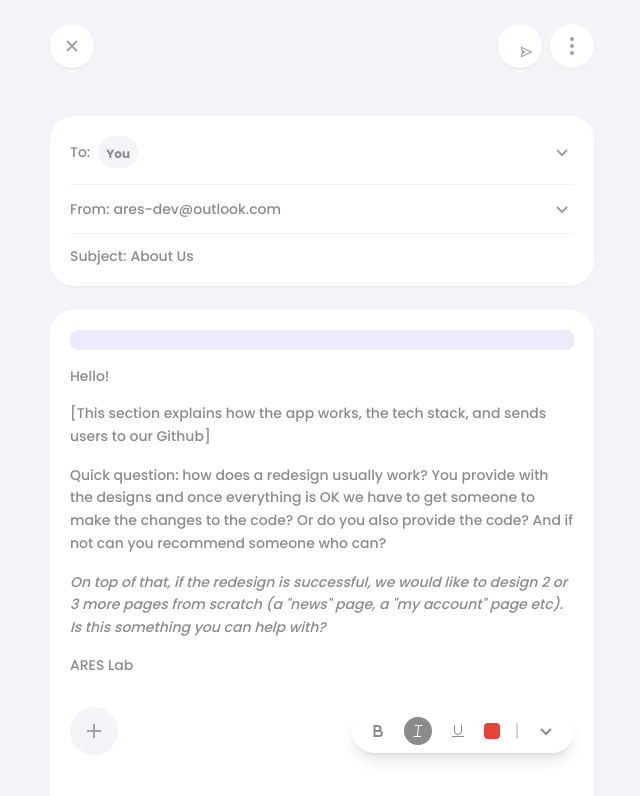
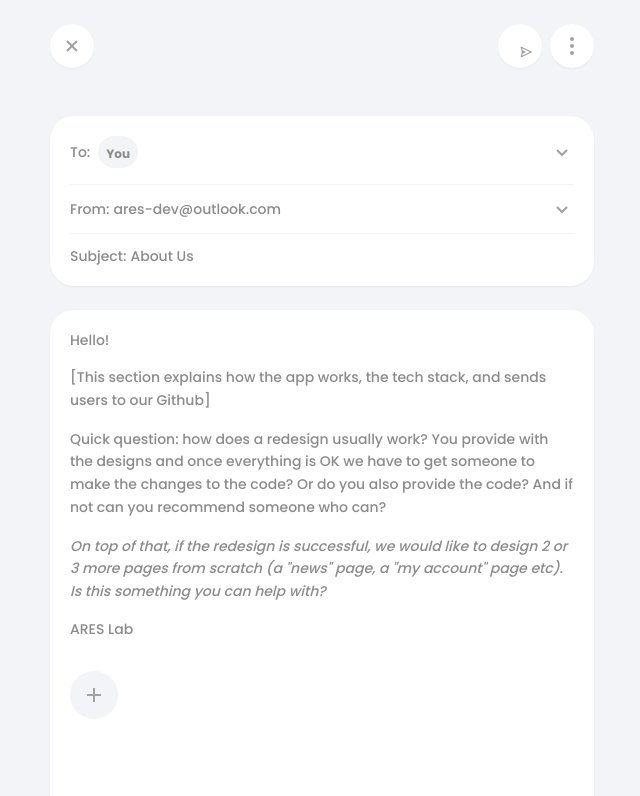
Before and after one commit to agniathreya/phisherman-frontend, an Angular app: page /about-us in a window 1280 px wide. Shown: the top 796 px of the page, without its empty margins (318-958 px from the left). Built offline with nearby package versions, Linux system fonts and the light colour scheme; a web font is replaced by a local one.

Commit message:
Remove purple highlight and rich text toolbar from About Us
cgen-ad40f6c9cd724aed8fc465ce9a03eb21

```diff
--- a/src/app/about-us/about-us.component.html
+++ b/src/app/about-us/about-us.component.html
@@ -71,7 +71,6 @@
       <div class="bg-white rounded-3xl p-5 mb-6 shadow-sm min-h-[400px] md:min-h-[500px] lg:min-h-[600px]">
         <div class="space-y-4">
           <!-- Highlight indicator -->
-          <div class="w-15 h-5 bg-shades-primary-10 rounded-lg mb-4"></div>
 
           <!-- Email content -->
           <div class="space-y-4">
@@ -95,50 +94,13 @@
           </div>
         </div>
 
-        <!-- Upload and formatting toolbar -->
-        <div class="flex items-center justify-between mt-8">
-          <!-- Upload button -->
+        <!-- Upload button -->
+        <div class="flex items-center mt-8">
           <button class="w-12 h-12 bg-email-bg rounded-full flex items-center justify-center">
             <svg class="w-6 h-6" viewBox="0 0 24 24" fill="none">
               <path d="M19 13h-6v6h-2v-6H5v-2h6V5h2v6h6v2z" fill="#A2A2A2"/>
             </svg>
           </button>
-
-          <!-- Formatting toolbar -->
-          <div class="flex items-center gap-4 bg-white rounded-full px-4 py-2 shadow-lg">
-            <!-- Bold -->
-            <button class="p-1">
-              <svg class="w-3 h-3" viewBox="0 0 12 12" fill="none">
-                <path d="M8.977 5.33148C9.30482 4.8019 9.48508 4.1943 9.49911 3.57162C9.51313 2.94894 9.36041 2.33384 9.05676 1.79004C8.75311 1.24624 8.30959 0.793519 7.77213 0.478779C7.23467 0.164039 6.62283 -0.00127045 6 -2.35153e-05H1.5V12H7.5C8.29671 12.0008 9.06983 11.7296 9.69138 11.2312C10.3129 10.7328 10.7457 10.0371 10.918 9.2592C11.0903 8.48134 10.9918 7.66797 10.6388 6.95371C10.2858 6.23945 9.69955 5.66713 8.977 5.33148ZM3.5 1.99998H6C6.39782 1.99998 6.77936 2.15801 7.06066 2.43932C7.34196 2.72062 7.5 3.10215 7.5 3.49998C7.5 3.8978 7.34196 4.27933 7.06066 4.56064C6.77936 4.84194 6.39782 4.99998 6 4.99998H3.5V1.99998ZM7.5 9.99998H3.5V6.99998H7.5C7.89782 6.99998 8.27936 7.15801 8.56066 7.43932C8.84196 7.72062 9 8.10215 9 8.49998C9 8.8978 8.84196 9.27933 8.56066 9.56064C8.27936 9.84194 7.89782 9.99998 7.5 9.99998Z" fill="#8B8B8B"/>
-              </svg>
-            </button>
-
-            <!-- Italic -->
-            <div class="p-2 bg-main-paragraph rounded-full">
-              <svg class="w-3 h-3" viewBox="0 0 12 12" fill="none">
-                <path d="M10.5 1V0H3V1H6.177L4.8135 11H1.5V12H9V11H5.823L7.1865 1H10.5Z" fill="white"/>
-              </svg>
-            </div>
-
-            <!-- Underline -->
-            <button class="p-1">
-              <svg class="w-3 h-3" viewBox="0 0 12 12" fill="none">
-                <path d="M5.99994 10C4.93944 9.99881 3.92271 9.577 3.17283 8.82711C2.42294 8.07722 2.00113 7.0605 1.99994 6V0H2.99994V6C2.99994 6.79565 3.31601 7.55871 3.87862 8.12132C4.44123 8.68393 5.20429 9 5.99994 9C6.79559 9 7.55865 8.68393 8.12126 8.12132C8.68387 7.55871 8.99994 6.79565 8.99994 6V0H9.99994V6C9.99875 7.0605 9.57694 8.07722 8.82705 8.82711C8.07716 9.577 7.06044 9.99881 5.99994 10Z" fill="#8B8B8B"/>
-                <path d="M12 10.9997H0V11.9997H12V10.9997Z" fill="#8B8B8B"/>
-              </svg>
-            </button>
-
-            <!-- Color picker -->
-            <div class="w-4 h-4 bg-main-secondary rounded"></div>
-
-            <!-- Divider -->
-            <div class="w-0.5 h-4 bg-gray-300"></div>
-
-            <!-- More options -->
-            <svg class="w-6 h-6" viewBox="0 0 24 24" fill="none">
-              <path d="M16.293 9.293L12 13.586L7.70703 9.293L6.29303 10.707L12 16.414L17.707 10.707L16.293 9.293Z" fill="#8B8B8B"/>
-            </svg>
-          </div>
         </div>
       </div>
 
```
